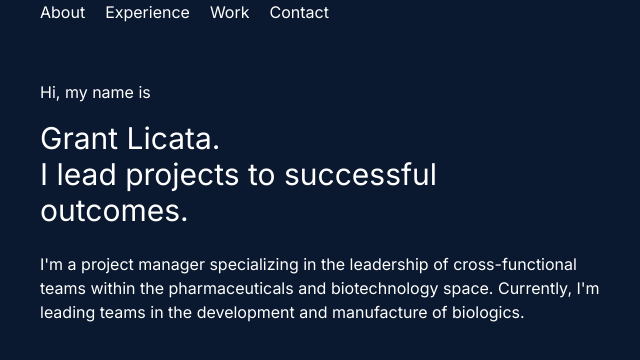
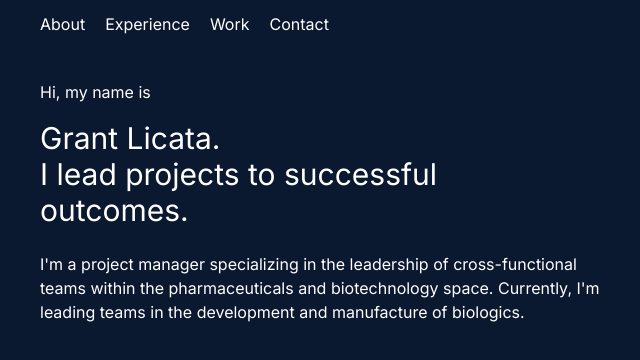
Before and after one commit to GrantLicata/Portfolio_V2, a Next.js app: page / in a window 1280 px wide. Shown: the top 360 px of the page, without its empty margins (0-640 px from the left). Built offline with nearby package versions, Linux system fonts and the light colour scheme.

Commit message:
Comments

```diff
--- a/app/(main)/page.tsx
+++ b/app/(main)/page.tsx
@@ -1,5 +1,4 @@
 import Introduction from "@/components/Introduction";
-import Navbar from "@/components/Navbar";
 
 export default function MainPage() {
   return (
--- a/components/Navbar.tsx
+++ b/components/Navbar.tsx
@@ -1,11 +1,13 @@
+//Top navigation that moved user to different sections within the page.
+
 const Navbar = () => {
   return (
-    <div className="flex flex-row h-20 text-white gap-5 pl-10">
+    <nav className="flex flex-row h-20 text-white gap-5 p-10 pt-3">
       <h3>About</h3>
       <h3>Experience</h3>
       <h3>Work</h3>
       <h3>Contact</h3>
-    </div>
+    </nav>
   );
 };
 
```
